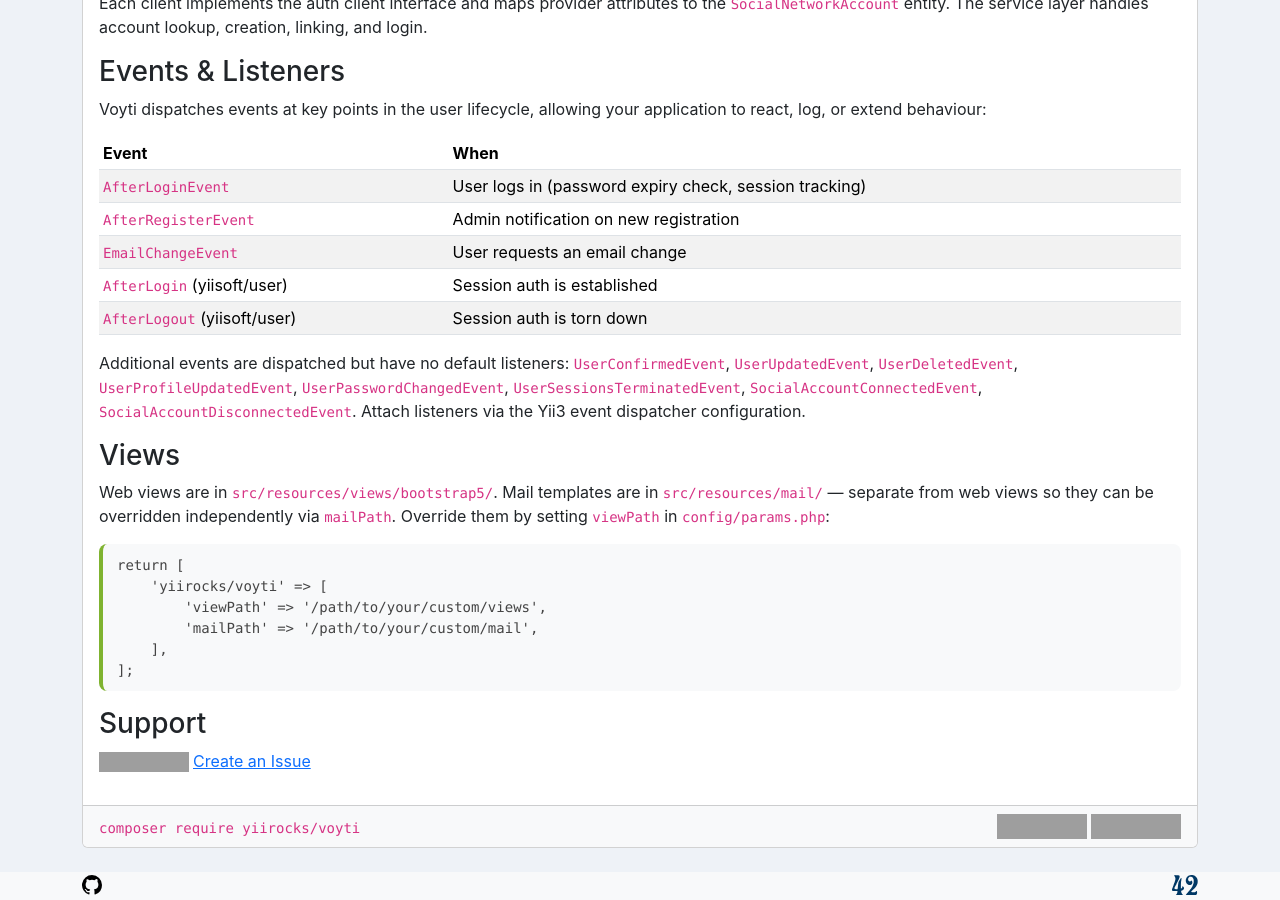
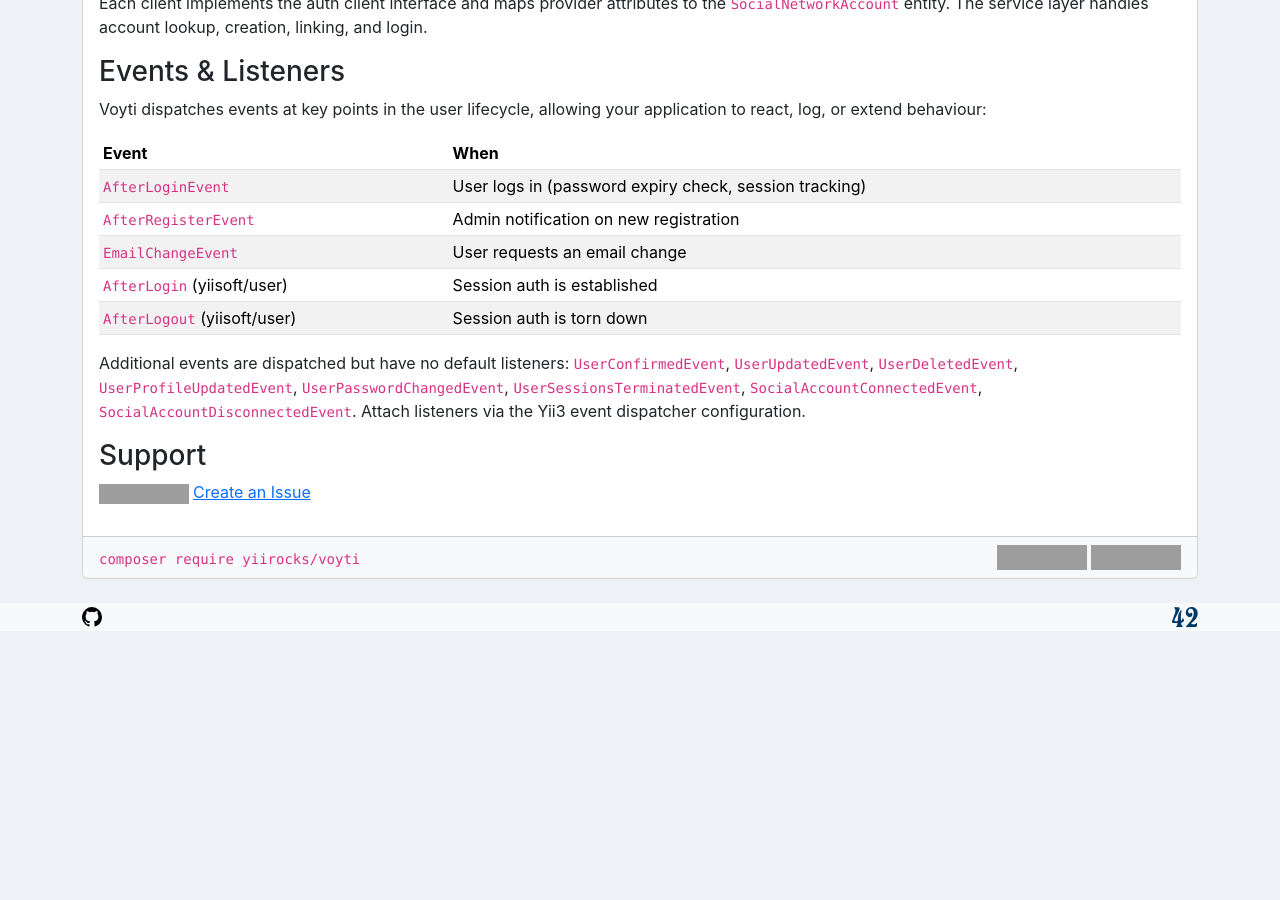
Before and after one commit to YiiRocks/YiiRocks.github.io, a Jekyll site: the page built from voyti/index.html, in a window 1280 px wide and 900 px high, scrolled down 8352 px. Built offline with Jekyll 4.4.1, drawn with Linux system fonts in a browser that asks for light colours; a style sheet for code colours, icons or effects is not loaded; after the commit the page ends 8983 px from its top, so only the background shows below that; grey boxes are pictures that could not be loaded.

Commit message:
Remove bottom Views section (config table in Views & Mail covers viewPath/mailPath)

```diff
--- a/voyti/index.html
+++ b/voyti/index.html
@@ -18,8 +18,7 @@ title: Voyti
             <a href="#middleware">Middleware</a> &middot;
             <a href="#rbac">RBAC</a> &middot;
             <a href="#social">Social Auth</a> &middot;
-            <a href="#events">Events</a> &middot;
-            <a href="#views">Views</a>
+            <a href="#events">Events</a>
         </nav>
         <p>
             <a href="https://github.com/YiiRocks/voyti" class="text-nowrap">voyti</a>
@@ -781,21 +780,6 @@ return [
         <code>SocialAccountDisconnectedEvent</code>. Attach listeners via
         the Yii3 event dispatcher configuration.</p>
 
-        <h3 class="card-title" id="views">Views</h3>
-        <p>
-            Web views are in <code>src/resources/views/bootstrap5/</code>. Mail
-            templates are in <code>src/resources/mail/</code> — separate from
-            web views so they can be overridden independently via
-            <code>mailPath</code>. Override them by setting <code>viewPath</code>
-            in <code>config/params.php</code>:
-        </p>
-        <pre class="mb-3"><code class="php">return [
-    'yiirocks/voyti' => [
-        'viewPath' => '/path/to/your/custom/views',
-        'mailPath' => '/path/to/your/custom/mail',
-    ],
-];</code></pre>
-
         <h3 class="card-title">Support</h3>
         <p>
             <a href="https://github.com/YiiRocks/voyti/issues"><img class="me-1"
```
